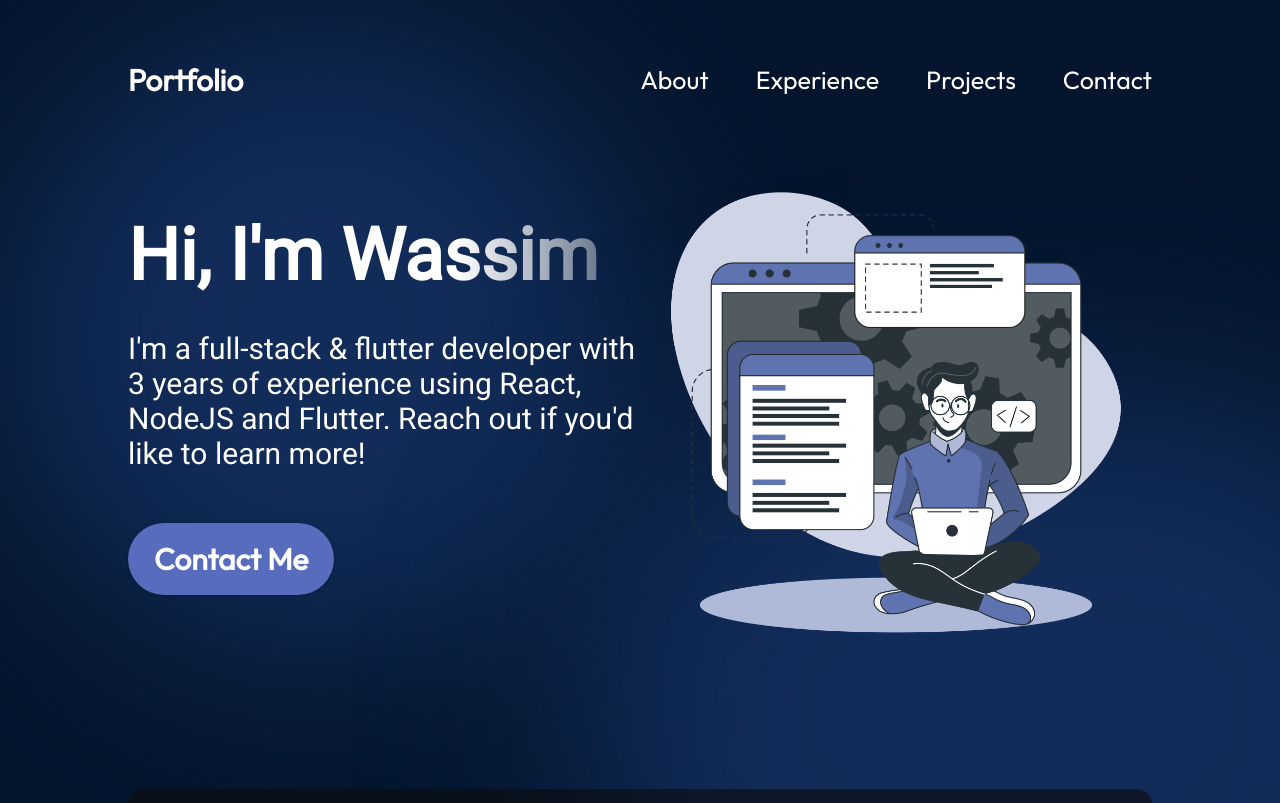
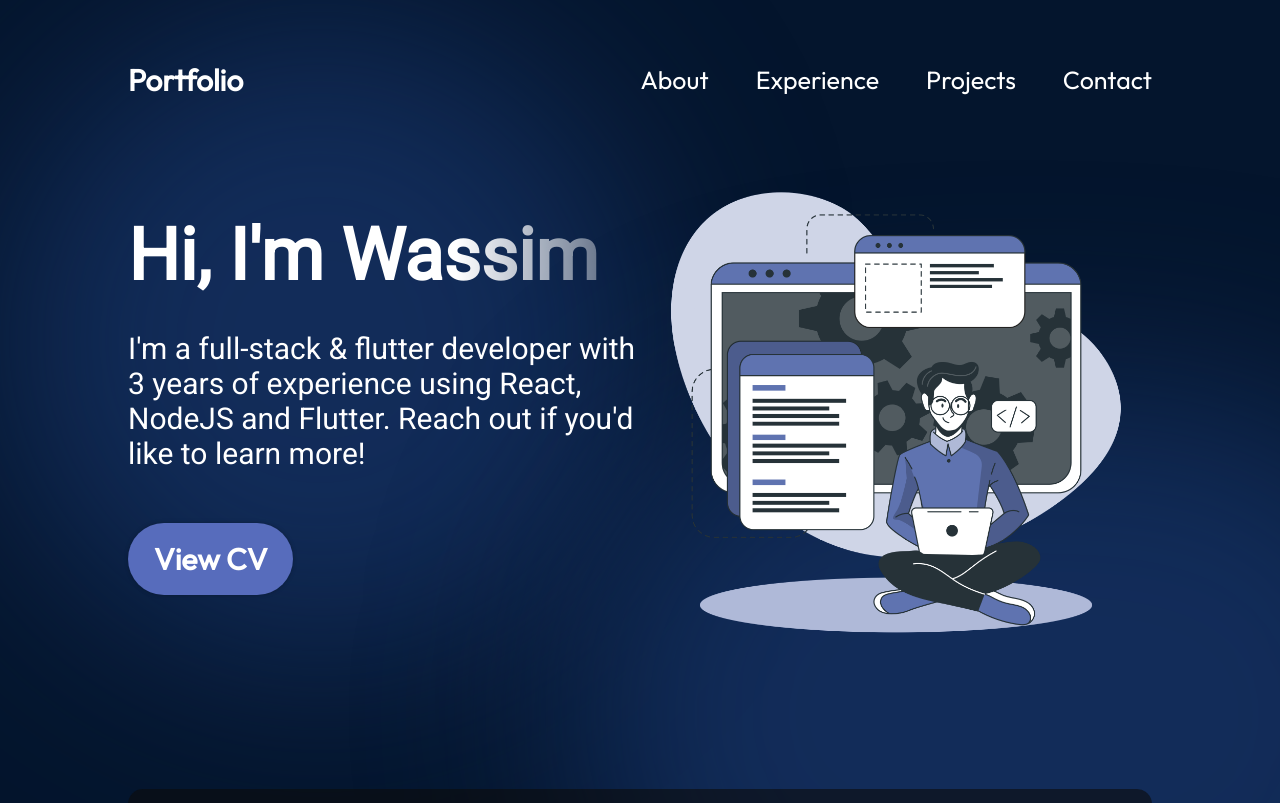
Before and after one commit to WassimBlilita7/portfolio, a React (Vite) app: page / in a window 1280 px wide. Shown: the top 803 px of the page. Built offline with nearby package versions, Linux system fonts and the light colour scheme.

Commit message:
adding CV

```diff
--- a/src/components/Hero/Hero.jsx
+++ b/src/components/Hero/Hero.jsx
@@ -12,8 +12,8 @@ export const Hero = () => {
           I'm a full-stack & flutter developer with 3 years of experience using React,
           NodeJS and Flutter. Reach out if you'd like to learn more!
         </p>
-        <a href="https://www.fiverr.com/wassimblilita/" className={styles.contactBtn}>
-          Contact Me
+        <a href="assets\pdf\MyCV.pdf" className={styles.contactBtn}>
+          View CV
         </a>
       </div>
       <img
```
Also changed, not shown: 1 other file (tests, documents, lock files or other folders).
